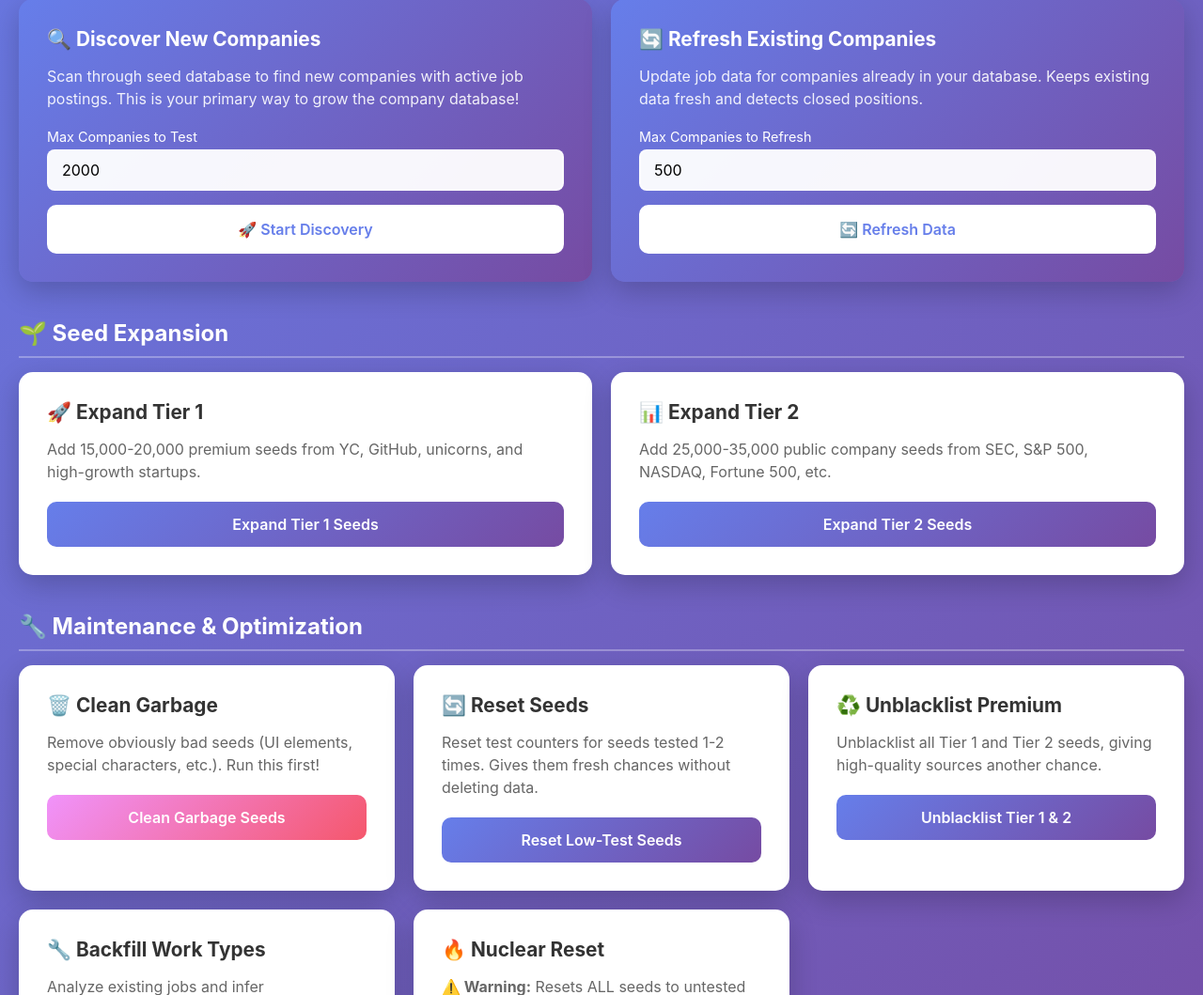
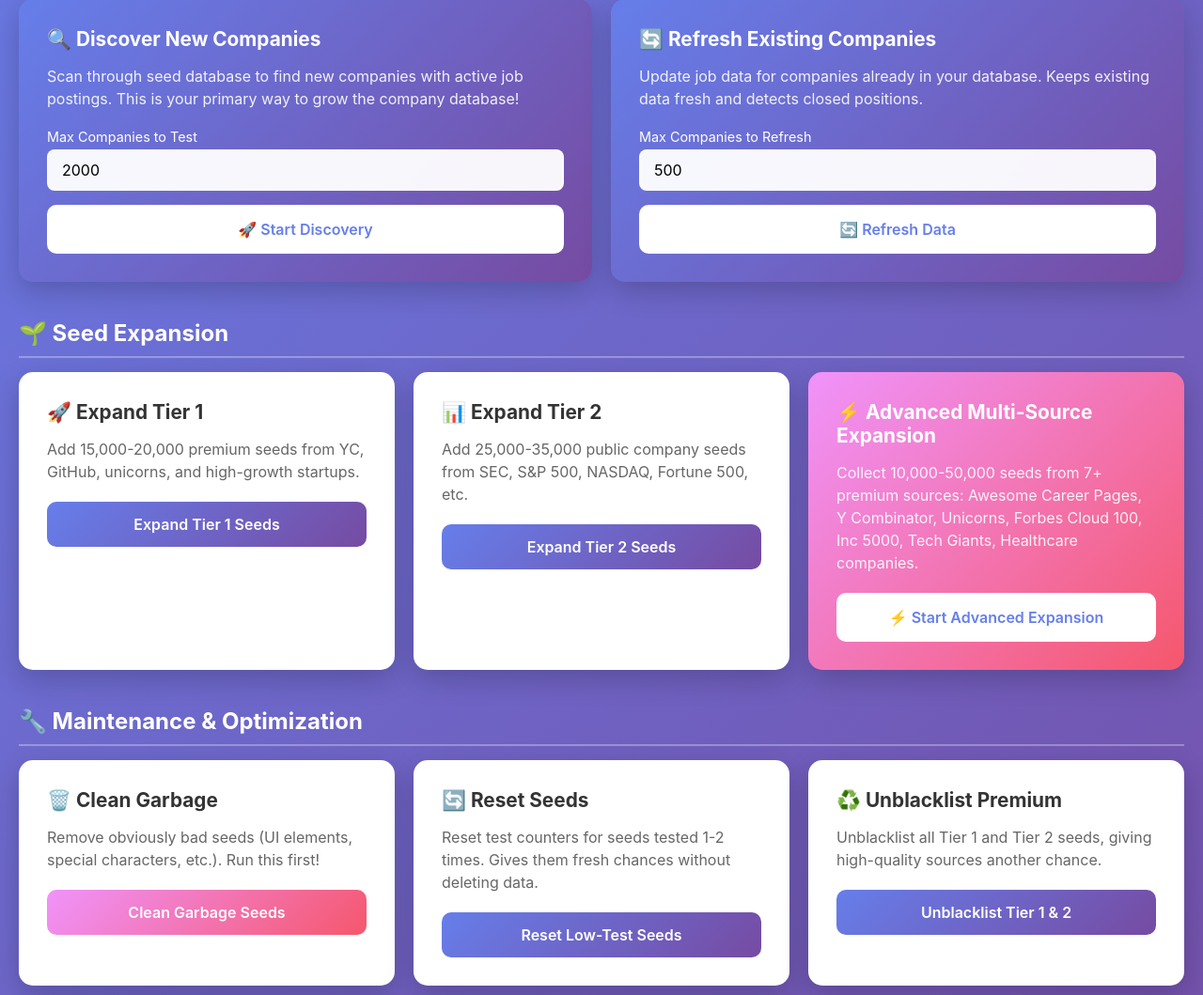
Before and after one commit to andymedici/Job-tracker, a Flask app: page /seed-admin in a window 1280 px wide. Shown: the part 475-1534 px from the top of the page at 94% size. Run offline with Flask 3, Linux system fonts and the light colour scheme; data that the repository does not hold is empty; some libraries are stand-ins or nearby versions.

Commit message:
Update seed-admin.html

```diff
--- a/templates/seed-admin.html
+++ b/templates/seed-admin.html
@@ -433,7 +433,15 @@
                 <p>Add 25,000-35,000 public company seeds from SEC, S&P 500, NASDAQ, Fortune 500, etc.</p>
                 <button class="btn btn-primary" onclick="expandTier2()">Expand Tier 2 Seeds</button>
             </div>
+
+            <div class="action-card" style="background: linear-gradient(135deg, #f093fb 0%, #f5576c 100%); color: white;">
+                <h3 style="color: white;">⚡ Advanced Multi-Source Expansion</h3>
+                <p style="color: rgba(255,255,255,0.9);">Collect 10,000-50,000 seeds from 7+ premium sources: Awesome Career Pages, Y Combinator, Unicorns, Forbes Cloud 100, Inc 5000, Tech Giants, Healthcare companies.</p>
+                <button class="btn btn-white" onclick="expandAdvanced()">⚡ Start Advanced Expansion</button>
+            </div>
+
         </div>
+
 
         <h2 class="section-title">🔧 Maintenance & Optimization</h2>
 
```
